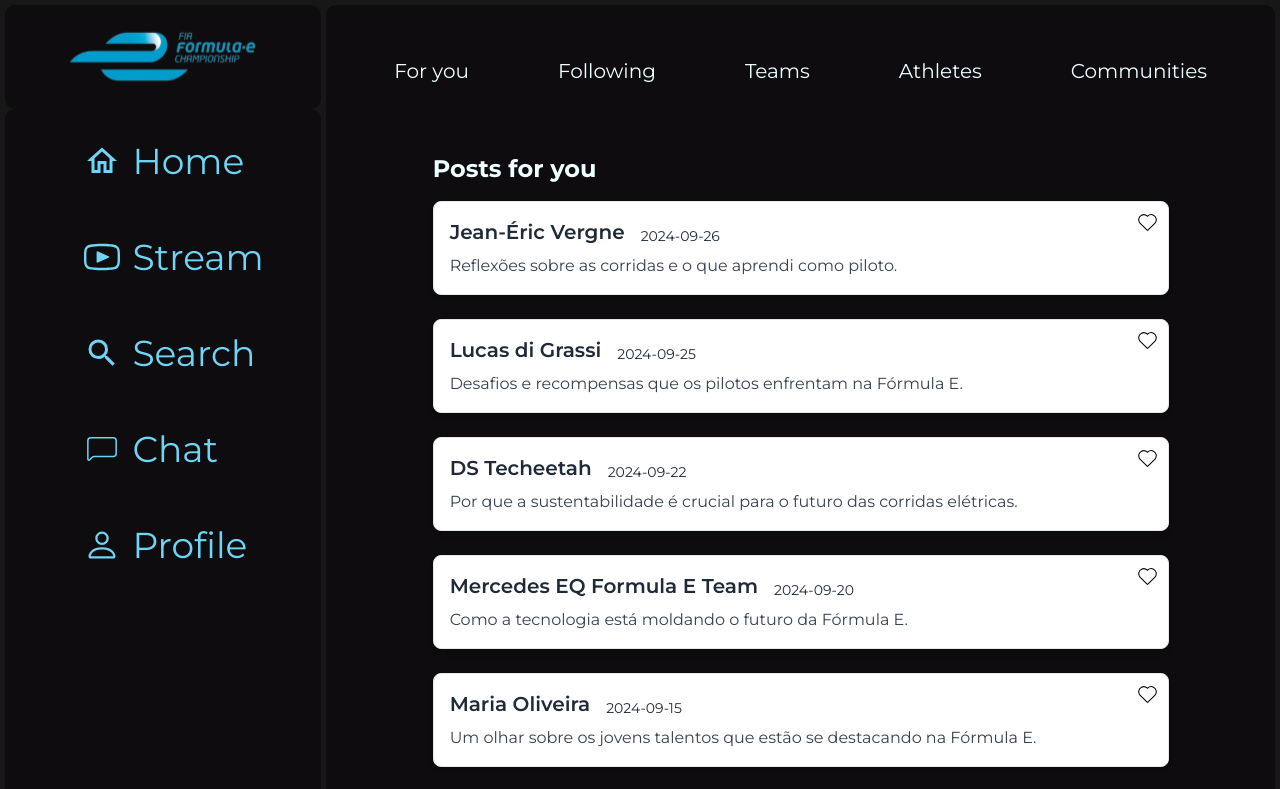
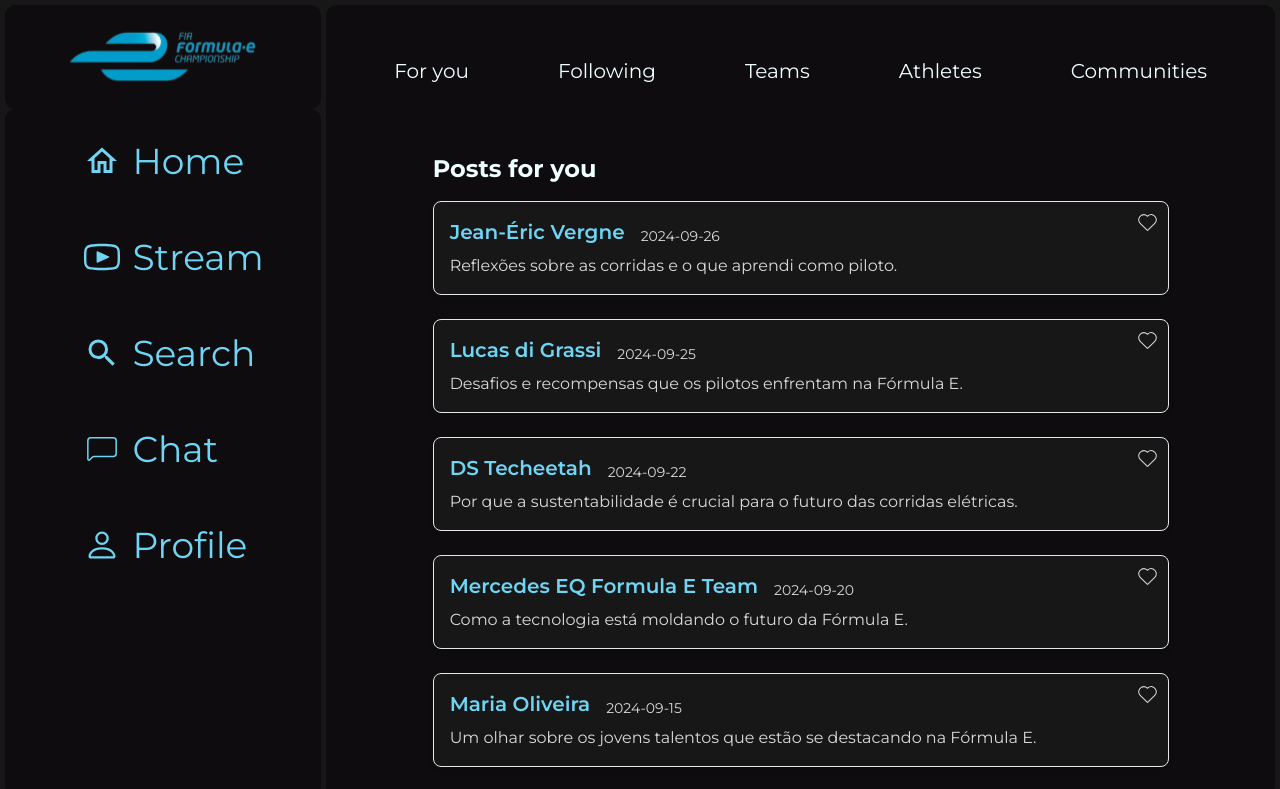
Before and after one commit to peguidotte/E-PitStop__React, a React (Vite) app: page / in a window 1280 px wide. Shown: the top 789 px of the page. Built offline with nearby package versions, Linux system fonts and the light colour scheme.

Commit message:
fix listPost + readme

```diff
--- a/src/components/ListPost.jsx
+++ b/src/components/ListPost.jsx
@@ -1,14 +1,14 @@
-import { useEffect, useState } from 'react';
+import { useEffect, useState } from "react";
 import { CiHeart } from "react-icons/ci";
 import { FaHeart } from "react-icons/fa";
-import data from '../assets/postsUser.json';
+import data from "../assets/postsUser.json";
 
 function ListPost({ filteredPosts, enablePost }) {
   const [usuarios, setUsuarios] = useState([]);
   const [likedPosts, setLikedPosts] = useState([]);
   const [posts, setPosts] = useState([]);
   const user = JSON.parse(localStorage.getItem("currentUser"));
-    const [textPost, setTextPost] = useState('');
+  const [textPost, setTextPost] = useState("");
 
   useEffect(() => {
     setUsuarios(data.usuarios);
@@ -16,82 +16,101 @@
 
     const savedLikes = localStorage.getItem("likes");
     if (savedLikes) {
-            setLikedPosts(savedLikes.split(';'));
+      setLikedPosts(savedLikes.split(";"));
     }
   }, [filteredPosts]);
 
   function likePost(postId) {
     const newLikedPosts = likedPosts.includes(postId.toString())
-            ? likedPosts.filter(id => id !== postId.toString())
+      ? likedPosts.filter((id) => id !== postId.toString())
       : [...likedPosts, postId.toString()];
 
-        localStorage.setItem("likes", newLikedPosts.join(';'));
+    localStorage.setItem("likes", newLikedPosts.join(";"));
     setLikedPosts(newLikedPosts);
   }
 
   const createPost = () => {
     const agora = new Date();
-        const dia = String(agora.getDate()).padStart(2, '0');
-        const mes = String(agora.getMonth() + 1).padStart(2, '0');
+    const dia = String(agora.getDate()).padStart(2, "0");
+    const mes = String(agora.getMonth() + 1).padStart(2, "0");
     const ano = String(agora.getFullYear());
-        const hora = String(agora.getHours()).padStart(2, '0');
-        const minuto = String(agora.getMinutes()).padStart(2, '0');
+    const hora = String(agora.getHours()).padStart(2, "0");
+    const minuto = String(agora.getMinutes()).padStart(2, "0");
 
-        const dataHoraInt = Number.parseInt(`${dia}${mes}${ano}${hora}${minuto}`, 10);
+    const dataHoraInt = Number.parseInt(
+      `${dia}${mes}${ano}${hora}${minuto}`,
+      10
+    );
     const newPost = {
       id: dataHoraInt,
       titulo: null,
       conteudo: textPost,
       usuario_id: user.id,
       data: `${ano}-${mes}-${dia} ${hora}:${minuto}:00`,
-            grupo_id: null
+      grupo_id: null,
     };
 
-        const savedPosts = localStorage.getItem('posts');
+    const savedPosts = localStorage.getItem("posts");
     const postsArray = savedPosts ? JSON.parse(savedPosts) : [];
 
     postsArray.push(newPost);
-        localStorage.setItem('posts', JSON.stringify(postsArray));
+    localStorage.setItem("posts", JSON.stringify(postsArray));
 
-        setPosts(prevPosts => [newPost, ...prevPosts]);
-        setTextPost('');
+    setPosts((prevPosts) => [newPost, ...prevPosts]);
+    setTextPost("");
   };
 
   return (
     <>
-            <ul>
-                {posts.sort((a, b) => new Date(b.data) - new Date(a.data)).map(post => {
-                    const user = usuarios.find(x => x.id === post.usuario_id);
+      <ul className="h-36">
+        {posts
+          .sort((a, b) => new Date(b.data) - new Date(a.data))
+          .map((post) => {
+            const user = usuarios.find((x) => x.id === post.usuario_id);
             return (
-                        <li key={post.id} className="mb-6 p-4 border rounded-lg shadow-md bg-white relative">
+              <li
+                key={post.id}
+                className="mb-6 p-4 border rounded-lg shadow-md bg-cinza relative"
+              >
                 <button
-                                type='button'
-                                className='text-black font-md absolute right-2 top-2'
+                  type="button"
+                  className="text-branco font-md absolute right-2 top-2"
                   onClick={() => likePost(post.id)}
                 >
                   {likedPosts.includes(post.id.toString()) ? (
-                                    <FaHeart size={25} color='#ff0000' />
+                    <FaHeart size={25} color="#ff0000" />
                   ) : (
                     <CiHeart size={25} />
                   )}
                 </button>
-                            <div className='flex flex-row items-end justify-start'>
-                                <h2 className="text-xl text-gray-800 font-semibold">{user?.nome || "Eu"}</h2>
-                                <p className='text-sm text-gray-800 ml-4'>{post.data.split(' ')[0]}</p>
+                <div className="flex flex-row items-end justify-start">
+                  <h2 className="text-xl text-azul-claro font-semibold">
+                    {user?.nome || "Eu"}
+                  </h2>
+                  <p className="text-sm text-branco ml-4">
+                    {post.data.split(" ")[0]}
+                  </p>
                 </div>
-                            <p className="mt-2 text-gray-700">{post.conteudo}</p>
+                <p className="mt-2 text-branco">{post.conteudo}</p>
               </li>
             );
           })}
       </ul>
+
       {user && enablePost && (
-                <div className='flex flex-row justify-between items-center'>
+        <div className="fixed bottom-20 lg:bottom-2 flex justify-start items-center w-full px-4 md:px-0 ">
         <input
-                        className='bg-transparent border-2 rounded-full px-6 py-2 border-white h-14 flex-1'
+            className="bg-preto border-2 rounded-full px-6 py-2 border-azul-claro h-14 w-full max-w-[570px] md:mr-4"
             value={textPost}
             onChange={(e) => setTextPost(e.target.value)}
         />
-                    <button type='button' onClick={createPost} className='self-end m-10 p-4 w-auto bg-azul-marinho rounded-full'>Novo Post</button>
+        <button
+            type="button"
+            onClick={createPost}
+            className="m-10 p-4 md:w-auto bg-azul-marinho rounded-full hover:bg-azul-claro"
+        >
+            Novo Post
+        </button>
     </div>
       )}
     </>
--- a/src/components/Post.jsx
+++ /dev/null
@@ -1,31 +0,0 @@
-import PropTypes from 'prop-types';
-
-const Post = ({ post }) => {
-    const currentUser = JSON.parse(localStorage.getItem('currentUser'));
-
-    return (
-        <div>
-            <div>
-                <img src={currentUser.profilePicture}/>
-                <p>{currentUser.username}</p>
-            </div>
-            <h2>{post.title}</h2>
-            <p>{post.body}</p>
-            {post.images.map((image, index) => (
-                <img key={index} src={image}/>
-            ))}
-            <p>Posted on: {new Date(post.timestamp).toLocaleString()}</p>
-        </div>
-    );
-};
-
-Post.propTypes = {
-    post: PropTypes.shape({
-        title: PropTypes.string.isRequired,
-        body: PropTypes.string.isRequired,
-        images: PropTypes.arrayOf(PropTypes.string),
-        timestamp: PropTypes.number.isRequired
-    }).isRequired
-};
-
-export default Post;
```
Also changed, not shown: src/readme.md (added). Lines whose indentation alone changed are shown as unchanged.
